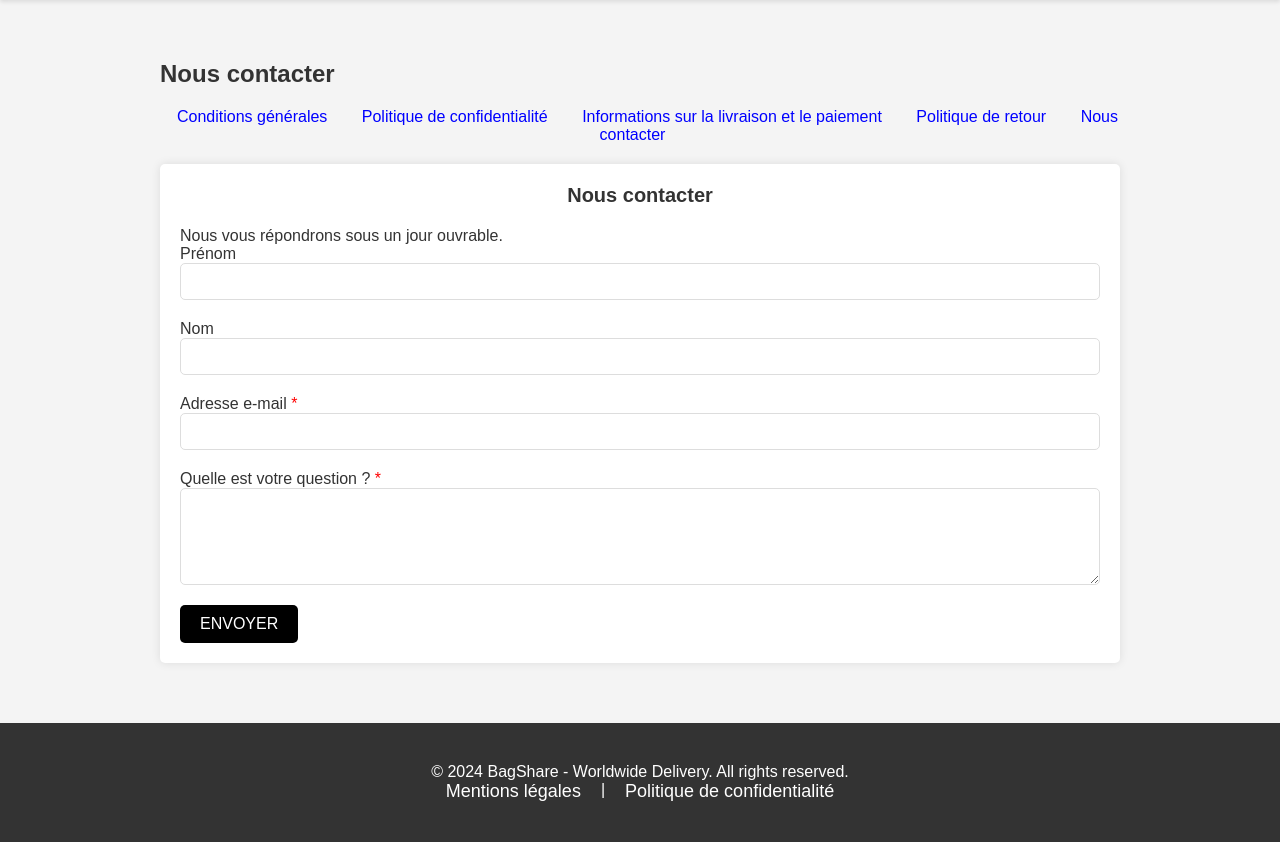
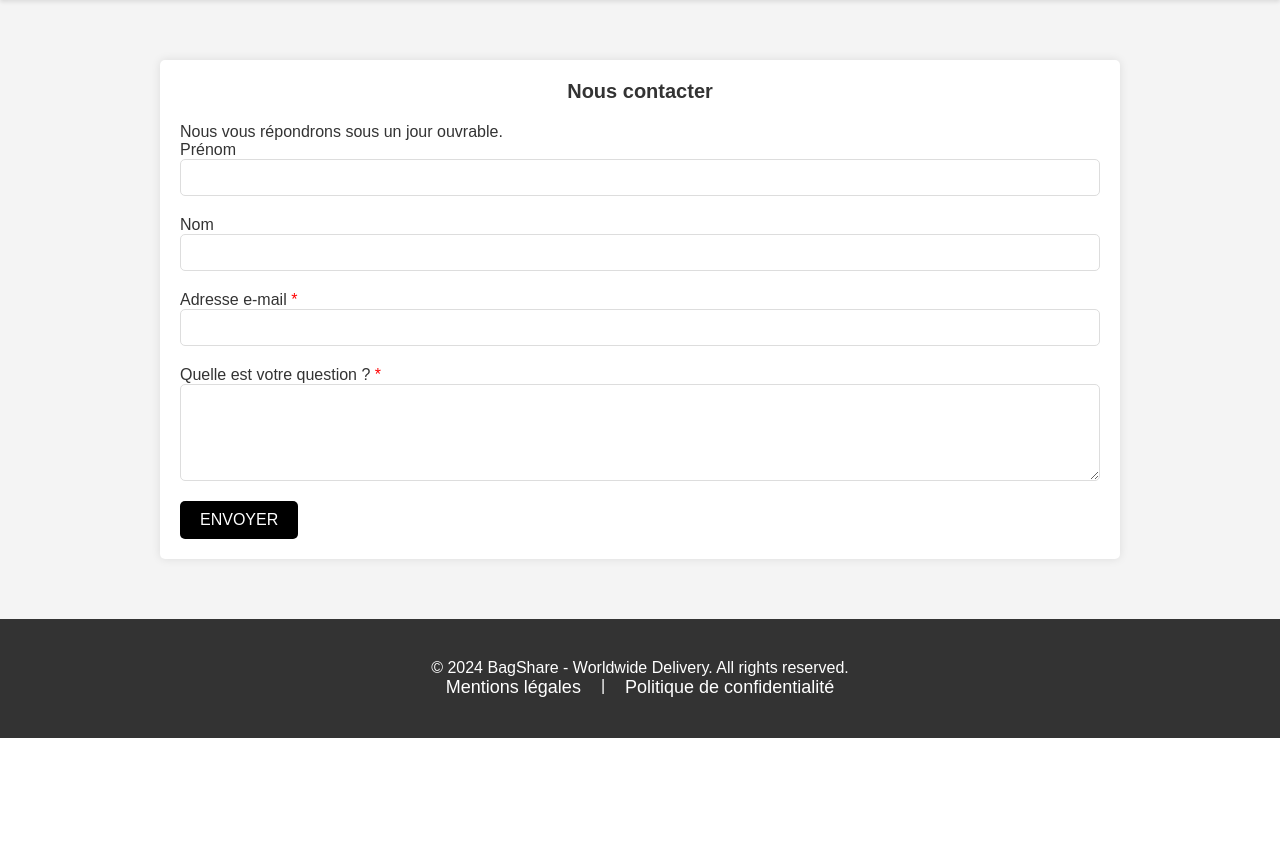
Before and after one commit to Abdou-SYLLA/BagShare, a PHP site: page /bagshare/src/views/contact.php in a window 1280 px wide. Shown: the part 98-940 px from the top of the page. After the commit the page ends 836 px from the top, so only its background shows below. Run offline with PHP 8.4, Linux system fonts and the light colour scheme.

```diff
--- a/src/models/User.php
+++ b/src/models/User.php
@@ -12,5 +12,4 @@ class User {
         // Code pour récupérer les informations d'un utilisateur via son ID
     }
 }
-
 ?>
--- a/src/views/contact.php
+++ b/src/views/contact.php
@@ -2,18 +2,6 @@
 <?php include 'header.php'; ?>
 <section class="contact-section">
     <div class="container">
-        <div class="header">
-            <h1>Nous contacter</h1>
-        </div>
-
-        <div class="nav-links">
-            <a href="#">Conditions générales</a>
-            <a href="#">Politique de confidentialité</a>
-            <a href="#">Informations sur la livraison et le paiement</a>
-            <a href="#">Politique de retour</a>
-            <a href="#">Nous contacter</a>
-        </div>
-
         <div class="form-container">
             <h2>Nous contacter</h2>
             <p>Nous vous répondrons sous un jour ouvrable.</p>
```
Also changed, not shown: src/views/user.php (added).
